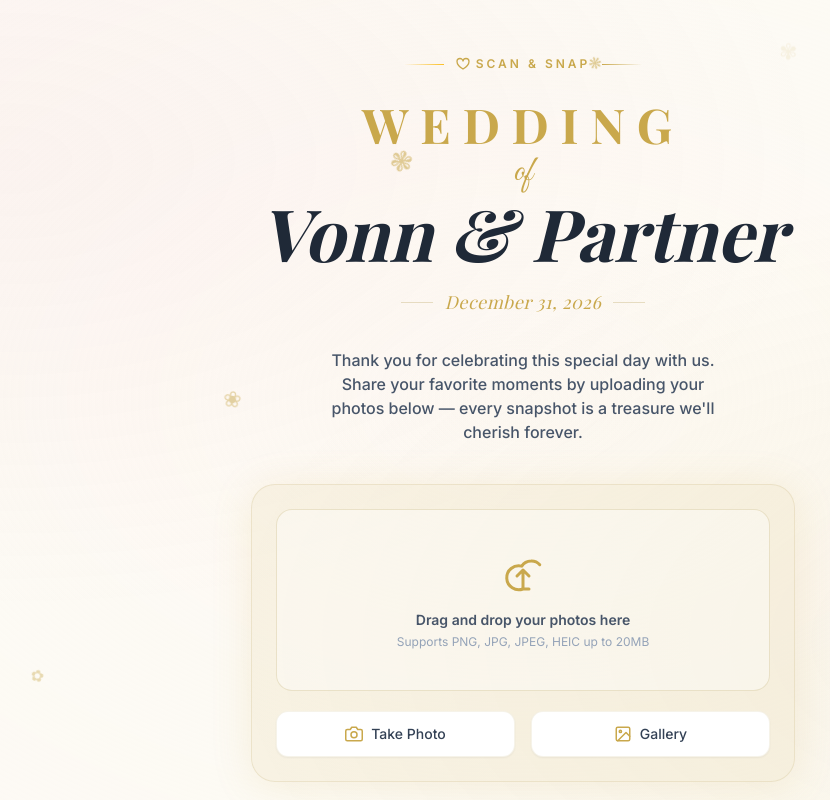
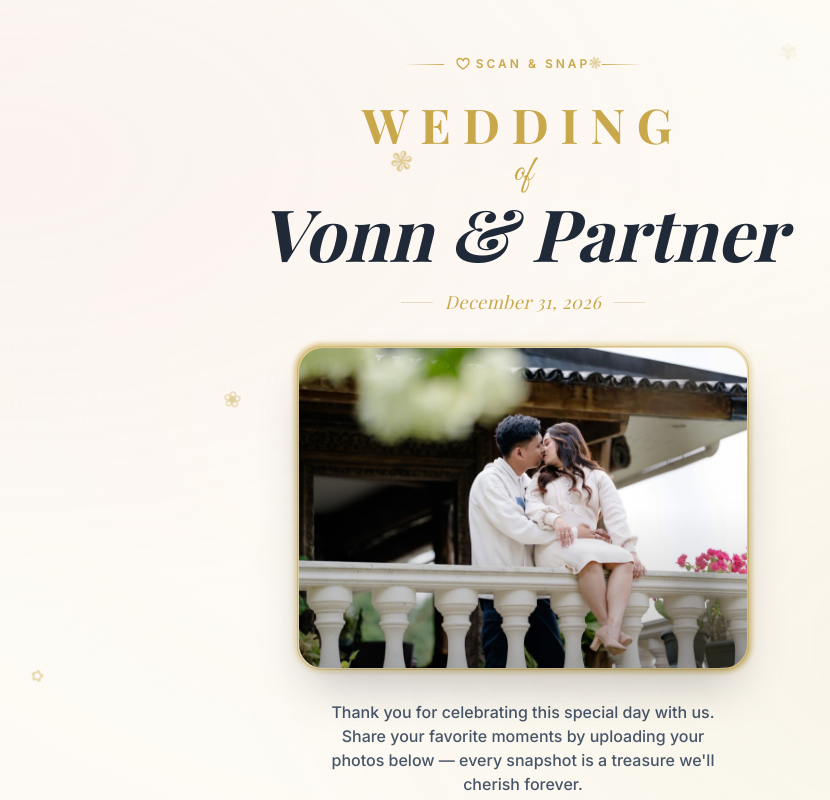
Before and after one commit to vonn012311-coder/WEDDING-SNS, a Next.js app: page / in a window 1280 px wide. Shown: the top 800 px of the page, without its empty margins (117-947 px from the left). Built offline with nearby package versions, Linux system fonts and the light colour scheme; a web font is replaced by a local one.

Commit message:
feat: add couple photo with gold frame to Hero section

```diff
--- a/components/Hero.tsx
+++ b/components/Hero.tsx
@@ -1,5 +1,6 @@
 "use client";
 
+import Image from "next/image";
 import { motion } from "framer-motion";
 import { weddingConfig } from "@/config";
 
@@ -37,7 +38,7 @@ export default function Hero() {
           variants={itemVariants}
           className="flex items-center gap-3 mb-7"
         >
-          <span className="flex-1 h-px w-10 bg-gradient-to-r from-transparent to-gold-400" />
+          <span className="flex-1 h-px w-10 bg-gradient-to-r from-transparent to-[#C9A84C]" />
           <div className="flex items-center gap-1.5">
             <svg width="14" height="14" viewBox="0 0 14 14" fill="none">
               <path
@@ -90,6 +91,31 @@ export default function Hero() {
           <span className="w-8 h-px bg-[#cfc08f]/50" />
         </motion.div>
 
+        {/* ── Couple Photo ── */}
+        <motion.div
+          variants={itemVariants}
+          className="relative w-full max-w-sm sm:max-w-md mb-8"
+        >
+          {/* Outer glow ring */}
+          <div className="absolute -inset-[5px] rounded-[28px] bg-gradient-to-br from-[#C9A84C] via-[#E8D5A3] to-[#C9A84C] opacity-60 blur-[2px]" />
+          {/* Inner gold border */}
+          <div className="absolute -inset-[2px] rounded-3xl border border-[#C9A84C]/50" />
+
+          {/* Photo */}
+          <div className="relative rounded-3xl overflow-hidden shadow-2xl">
+            <Image
+              src="/couple.png"
+              alt="Couple photo"
+              width={600}
+              height={400}
+              className="w-full h-[260px] sm:h-[320px] object-cover object-top"
+              priority
+            />
+            {/* Soft bottom vignette */}
+            <div className="absolute inset-0 bg-gradient-to-t from-black/25 via-transparent to-transparent pointer-events-none" />
+          </div>
+        </motion.div>
+
         {/* ── Welcome message ── */}
         <motion.p
           variants={itemVariants}
```
Also changed, not shown: public/couple.png (added).
